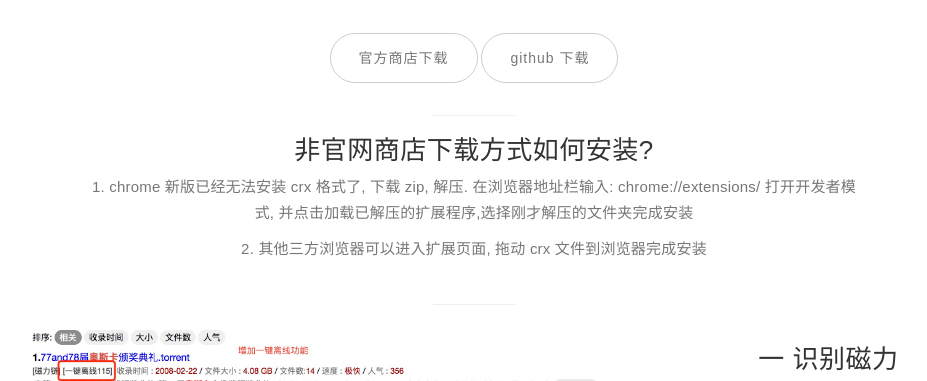
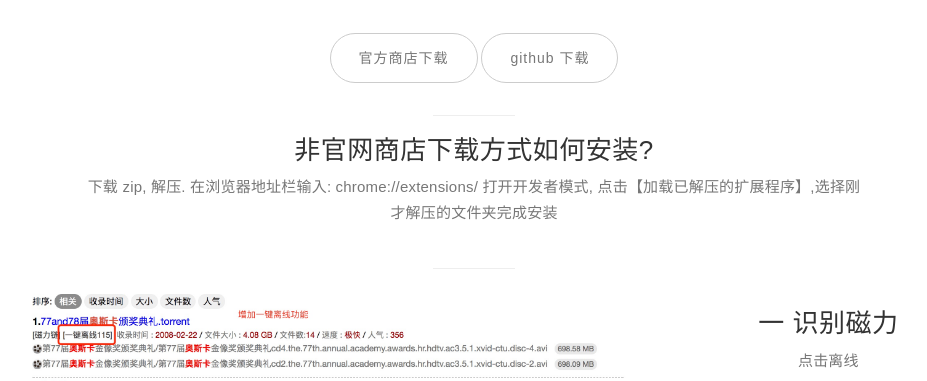
Before and after one commit to bluebabes/115, a plain HTML site: page themes/magnet/index.html in a window 1280 px wide. Shown: the part 706-1087 px from the top of the page, without its empty margins (166-1093 px from the left). Drawn offline with Linux system fonts and the light colour scheme.

Commit message:
Update index.html

```diff
--- a/themes/magnet/index.html
+++ b/themes/magnet/index.html
@@ -114,8 +114,7 @@
 
                             <hr />
                             <h3>非官网商店下载方式如何安装?</h3>
-                            <p>1. chrome 新版已经无法安装 crx 格式了, 下载 zip, 解压. 在浏览器地址栏输入: chrome://extensions/ 打开开发者模式, 并点击加载已解压的扩展程序,选择刚才解压的文件夹完成安装</p>
-                            <p>2. 其他三方浏览器可以进入扩展页面, 拖动 crx 文件到浏览器完成安装</p>
+                            <p>下载 zip, 解压. 在浏览器地址栏输入: chrome://extensions/ 打开开发者模式, 点击【加载已解压的扩展程序】,选择刚才解压的文件夹完成安装</p>
                         </div>
 
                     </div>
```
